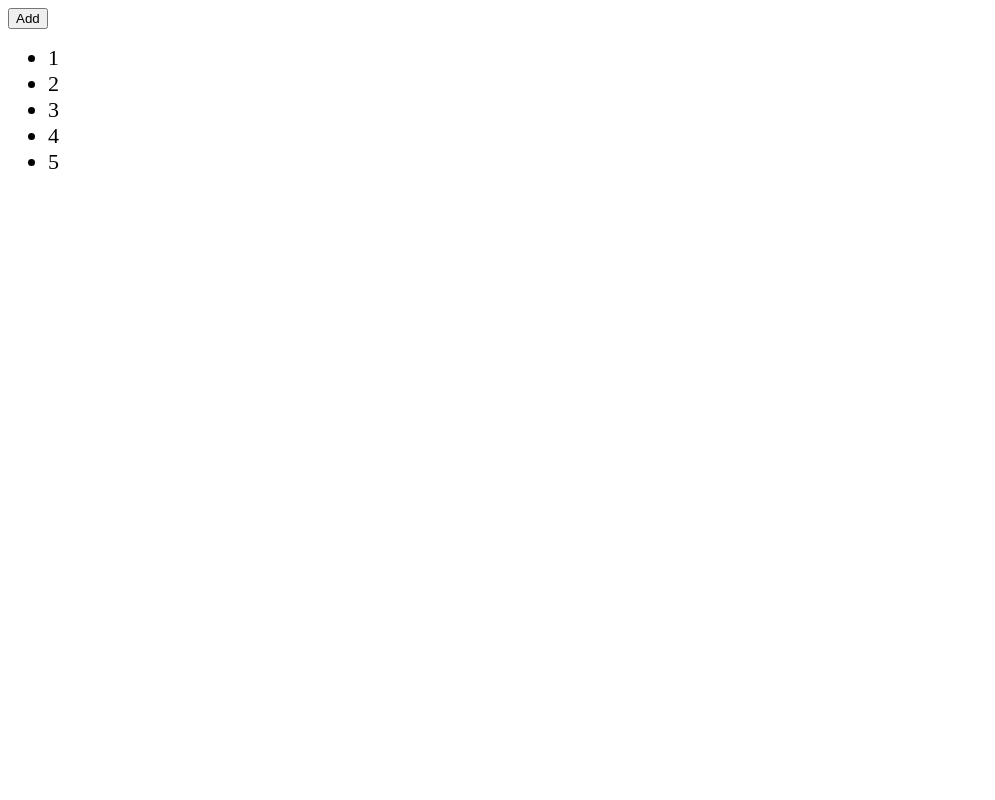
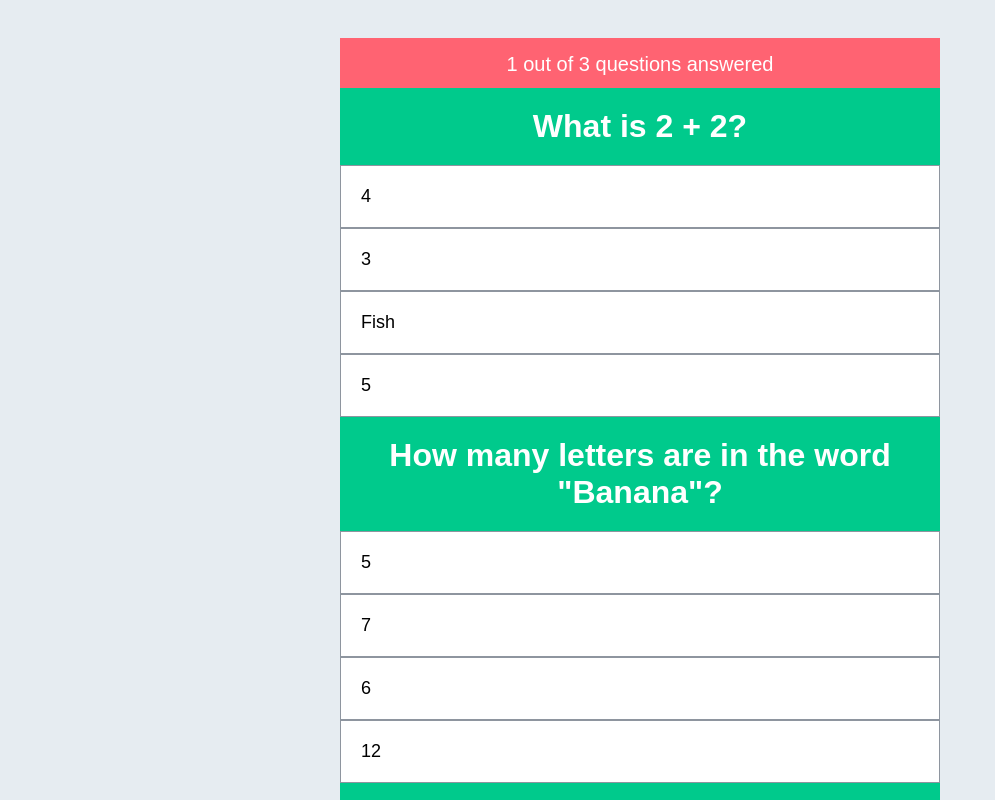
Before and after one commit to myCatPear/vuemastery, a Vue app: page / in a window 1280 px wide. Shown: the top 800 px of the page, without its empty margins (0-995 px from the left). Built offline with nearby package versions, Linux system fonts and the light colour scheme.

Commit message:
начало 2 проекта квиз

```diff
--- a/src/App.vue
+++ b/src/App.vue
@@ -1,218 +1,102 @@
 <template>
-  <!-- <greeting></greeting>
-  <user :ageChangeFn="updateAgeCB" :age="age"></user>
-  <app-form>
-    <div>{{ age }}</div>
-    <template v-slot:help>
-      This is some help text
-    </template>
-    <template v-slot:fields>
-      <input type="text" placeholder="email">
-      <input type="text" placeholder="username">
-      <input type="password" placeholder="password">
-    </template>
-    <template v-slot:buttons>
-      <button type="submit">Submit</button>
-    </template>
-  </app-form>
-  <app-form>
-    <template v-slot:help>
-      Contact help text
-    </template>
-    <template v-slot:fields>
-      <input type="text" placeholder="name">
-      <input type="text" placeholder="message">
-    </template>
-    <template v-slot:buttons>
-      <button type="submit">Submit</button>
-    </template>
-  </app-form>
-  <hr />
-  <select v-model="componentsName">
-    <option value="Home">Home</option>
-    <option value="About">About</option>
-  </select> -->
-
-  <!-- <keep-alive>
-    <component :is="componentsName" />
-  </keep-alive>
-  <hr>
-  <button type="button" @click="flag = !flag">Toggle</button> -->
-
-  <!-- <transition name="fade" mode="out-in">
-    <h2 v-if="flag">Hellow deniska</h2>
-    <h2 v-else>Bye deniska</h2>
-  </transition> -->
-
-  <!-- <transition name="zoom" type="animation" appear>
-    <h2 v-if="flag">Hello DEN!</h2>
-  </transition> -->
-
-  <!-- <transition @before-enter="beforeEnter" @enter="enter" @after-enter="afterEnter" @before-leave="beforeLeave"
-    @leave="leave" @after-leave="afterLeave" :css="true" name="fade">
-    <h2 v-if="flag">Hey den</h2>
-  </transition> -->
-
-  <button @click="addItem">Add</button>
-
-  <ul>
-    <transition-group name="fade">
-
-    <li v-for="(number,index) in numbers" :key="number" @click="removeItem(index)">
-      {{ number }}
-
-    </li>
-    </transition-group>
-
-  </ul>
+  <div class="ctr">
+    <questions v-if="questionsAnsweered < questions.length" :questions="questions"/>
+    <result v-else/>
+    <button type="button" class="reset-btn">Reset</button>
+  </div>
 </template>
 
 <script>
-import Greeting from "@/components/Greeting.vue";
-import User from "@/components/User.vue";
-import AppForm from "./components/AppForm.vue";
-import About from "./components/About.vue";
-import Home from "./components/Home.vue";
+  import Questions from './components/Questions.vue'
+  import Result from './components/Result.vue'
+
 
 export default {
-  name: "App",
+  name: 'App',
   components: {
-    Greeting,
-    User,
-    AppForm,
-    About,
-    Home,
+    Questions, Result
   },
   data() {
     return {
-      age: 20,
-      componentsName: 'Home',
-      flag: true,
-      numbers:[1,2,3,4,5]
-    };
+      questionsAnsweered: 0,
+      questions: [
+        {
+          q: 'What is 2 + 2?',
+          answers: [
+            {
+              text: '4',
+              is_correct: true
             },
-  methods: {
-    addItem() {
-      const num = Math.floor(Math.random() * 100 + 1)
-      const index = Math.floor(Math.random() * this.numbers.length);
-      this.numbers.splice(index, 0, num);
+            {
+              text: '3',
+              is_correct: false
             },
-    removeItem(index) {
-      this.numbers.splice(index, 1)
+            {
+              text: 'Fish',
+              is_correct: false
             },
-    updateAgeCB(num) {
-      this.age += num;
+            {
+              text: '5',
+              is_correct: false
+            }
+          ]
         },
-    beforeEnter(el) {
-      console.log('beforeEnter event fired', el)
+        {
+          q: 'How many letters are in the word "Banana"?',
+          answers: [
+            {
+              text: '5',
+              is_correct: false
             },
-    enter(el, done) {
-      console.log('Enter event fired', el)
-      // const animation = el.animate([{ transform: "scale3d(0,0,0)" }, {}], {
-      //   duration: 1000,
-      // })
-
-      // animation.onfinish = () => {
-      //   done()
-
-      // }
-
+            {
+              text: '7',
+              is_correct: false
             },
-    afterEnter(el) {
-      console.log('afterEnter event fired', el)
-
+            {
+              text: '6',
+              is_correct: true
             },
-    beforeLeave(el) {
-      console.log('beforeLeave event fired', el)
-
+            {
+              text: '12',
+              is_correct: false
+            }
+          ]
         },
-    leave(el, done) {
-      // const animation = el.animate([{}, { transform: "scale3d(0,0,0)" }], {
-      //   duration: 1000,
-      // })
-
-      // animation.onfinish = () => {
-      //   done()
-
-      // }
+        {
+          q: 'Find the missing letter: C_ke',
+          answers: [
+            {
+              text: 'e',
+              is_correct: false
             },
-    afterLeave(el) {
-      console.log('afterLeave event fired', el)
-
+            {
+              text: 'a',
+              is_correct: true
+            },
+            {
+              text: 'i',
+              is_correct: false
             }
+          ]
         },
+      ],
+      results: [
+        {
+          min: 0,
+          max: 2,
+          title: "Try again!",
+          desc: "Do a little more studying and you may succeed!"
+        },
+        {
+          min: 3,
+          max: 3,
+          title: "Wow, you're a genius!",
+          desc: "Studying has definitely paid off for you!"
+        }
+      ]
+    }
+  }
 };
 </script>
 
-<style scoped>
-li {
-  font-size: 22px;
-  cursor: pointer;
-}
-
-h2 {
-  width: 400px;
-  padding: 20px;
-  margin: 20px;
-}
-
-.fade-enter-from {
-  opacity: 0;
-}
-
-.fade-enter-active {
-  transition: all 1s linear;
-}
-
-.fade-leave-to {
-  transition: all 1s linear;
-  opacity: 0;
-}
-
-.fade-move {
-  transition: all 1s linear;
-}
-
-.fade-leave-active {
-  position: absolute;
-}
-
-.zoom-enter-active {
-  animation: zoom-in 1s linear forwards;
-  transition: all 2s linear;
-}
-
-.zoom-leave-active {
-  animation: zoom-out 1s linear forwards;
-  transition: all 2s linear;
-
-}
-
-.zoom-enter-from {
-  opacity: 0;
-}
-
-.zoom-leave-to {
-  opacity: 0;
-}
-
-@keyframes zoom-in {
-  from {
-    transform: scale(0, 0);
-  }
-
-  to {
-    transform: scale(1, 1);
-  }
-}
-
-@keyframes zoom-out {
-  from {
-    transform: scale(1, 1);
-  }
-
-  to {
-    transform: scale(0, 0);
-  }
-}
-</style>
+<style scoped></style>
--- /dev/null
+++ b/src/assets/main.css
@@ -0,0 +1,130 @@
+* {
+  box-sizing: border-box;
+}
+body {
+  font-size: 20px;
+  font-family: sans-serif;
+  padding-top: 20px;
+  background: #e6ecf1;
+}
+
+.ctr {
+  margin: 0 auto;
+  max-width: 600px;
+  width: 100%;
+  box-sizing: border-box;
+  position: relative;
+}
+.questions-ctr {
+  position: relative;
+  width: 100%;
+}
+.question {
+  width: 100%;
+  padding: 20px;
+  font-size: 32px;
+  font-weight: bold;
+  text-align: center;
+  background-color: #00ca8c;
+  color: #fff;
+  box-sizing: border-box;
+}
+.single-question {
+  position: relative;
+  width: 100%;
+}
+.answer {
+  border: 1px solid #8e959f;
+  padding: 20px;
+  font-size: 18px;
+  width: 100%;
+  background-color: #fff;
+  transition: 0.2s linear all;
+}
+.answer span {
+  display: inline-block;
+  margin-left: 5px;
+  font-size: 0.75em;
+  font-style: italic;
+}
+.progress {
+  height: 50px;
+  margin-top: 10px;
+  background-color: #ddd;
+  position: relative;
+}
+.bar {
+  height: 50px;
+  background-color: #ff6372;
+  transition: all 0.3s linear;
+}
+.status {
+  position: absolute;
+  top: 15px;
+  left: 0;
+  text-align: center;
+  color: #fff;
+  width: 100%;
+}
+.answer:not(.is-answered) {
+  cursor: pointer;
+}
+.answer:not(.is-answered):hover {
+  background-color: #8ce200;
+  border-color: #8ce200;
+  color: #fff;
+}
+
+.title {
+  width: 100%;
+  padding: 20px;
+  font-size: 32px;
+  font-weight: bold;
+  text-align: center;
+  background-color: #12cbc4;
+  color: #fff;
+  box-sizing: border-box;
+}
+.desc {
+  border: 1px solid #8e959f;
+  padding: 20px;
+  font-size: 18px;
+  width: 100%;
+  background-color: #fff;
+  transition: 0.4s linear all;
+  text-align: center;
+}
+.fade-enter-from {
+  opacity: 0;
+}
+.fade-enter-active {
+  transition: all 0.3s linear;
+}
+.fade-leave-active {
+  transition: all 0.3s linear;
+  opacity: 0;
+  position: absolute;
+}
+.fade-leave-to {
+  opacity: 0;
+}
+
+.reset-btn {
+  background-color: #ff6372;
+    border: 0;
+    font-size: 22px;
+    color: #fff;
+    padding: 10px 25px;
+    margin: 10px auto;
+    display: block;
+}
+
+.result{
+  width: 100%;
+}
+
+
+.reset-btn:active, .reset-btn:focus, .reset-btn:hover{
+  border: 0;
+  outline: 0;
+}
--- a/src/components/About.vue
+++ /dev/null
@@ -1,15 +0,0 @@
-<template>
-    <div>
-        AboutPage
-    </div>
-</template>
-
-<script>
-    export default {
-
-    }
-</script>
-
-<style scoped>
-
-</style>
--- a/src/components/AppForm.vue
+++ /dev/null
@@ -1,14 +0,0 @@
-<template>
-    <form>
-        <div class="help">
-            <slot name="help"></slot>
-        </div>
-        <div class="fields">
-            <slot name="fields"></slot>
-        </div>
-        <div class="buttons">
-            <slot name="buttons"></slot>
-        </div>
-        <slot></slot>
-    </form>
-</template>
--- a/src/components/Greeting.vue
+++ /dev/null
@@ -1,20 +0,0 @@
-<template>
-    <div>
-        {{ msg }}
-    </div>
-</template>
-
-<script>
-export default {
-  name: "Greeting",
-  data() {
-    return {
-      msg: "hello world",
-    };
-  },
-};
-</script>
-
-<style>
-
-</style>
--- a/src/components/Home.vue
+++ /dev/null
@@ -1,26 +0,0 @@
-<template>
-    <div>
-        HomePage
-    </div>
-</template>
-
-<script>
-export default {
-    mounted() {
-        console.log('mounted')
-    },
-    unmounted() {
-        console.log('unmounted')
-    },
-    activated() {
-        console.log('activated')
-
-    },
-    deactivated() {
-        console.log('deactivated')
-
-    }
-}
-</script>
-
-<style scoped></style>
--- /dev/null
+++ b/src/components/Questions.vue
@@ -0,0 +1,21 @@
+<template>
+    <div class="questions-ctr">
+        <div class="progress">
+            <div class="bar"></div>
+            <div class="status">1 out of 3 questions answered</div>
+        </div>
+        <div class="single-question" v-for="question in questions" :key="question.q">
+            <div class="question">{{ question.q }}</div>
+            <div class="answers">
+                <div class="answer" v-for="answer in question.answers" :key="answer.key">{{ answer.text }}</div>
+            </div>
+        </div>
+    </div>
+</template>
+
+<script>
+    export default {
+        name:'Questions',
+        props:['questions']
+    }
+</script>
--- /dev/null
+++ b/src/components/Result.vue
@@ -0,0 +1,14 @@
+<template>
+    <div class="result">
+        <div class="title">You got sample result 1!</div>
+        <div class="desc">
+            Enter a short description here about the result.
+        </div>
+    </div>
+</template>
+
+<script>
+    export default {
+
+    }
+</script>
--- a/src/components/User.vue
+++ /dev/null
@@ -1,16 +0,0 @@
-<template>
-  <button type="button" @click="ageChangeFn(3)">Update age CB</button>
-  <p>The user is {{ age }} years old</p>
-</template>
-
-<script>
-export default {
-  name: "USer",
-  props: {
-    ageChangeFn: Function,
-    age: Number,
-  },
-};
-</script>
-
-<style lang="scss" scoped></style>
--- a/src/main.js
+++ b/src/main.js
@@ -1,5 +1,6 @@
 import { createApp } from "vue";
 import App from "./App.vue";
+import "./assets/main.css"
 // import Greeting from "@/components/Greeting.vue";
 
 const vm = createApp(App);
```
Lines whose indentation alone changed are shown as unchanged.
